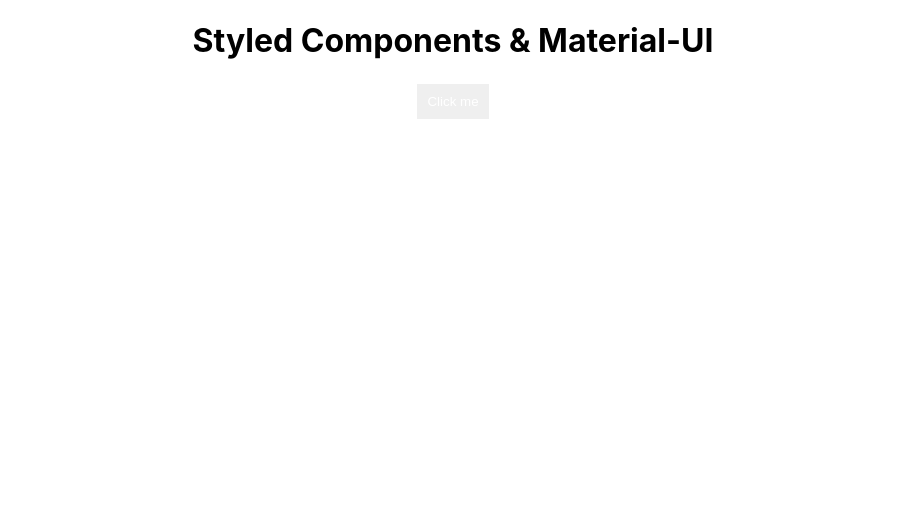
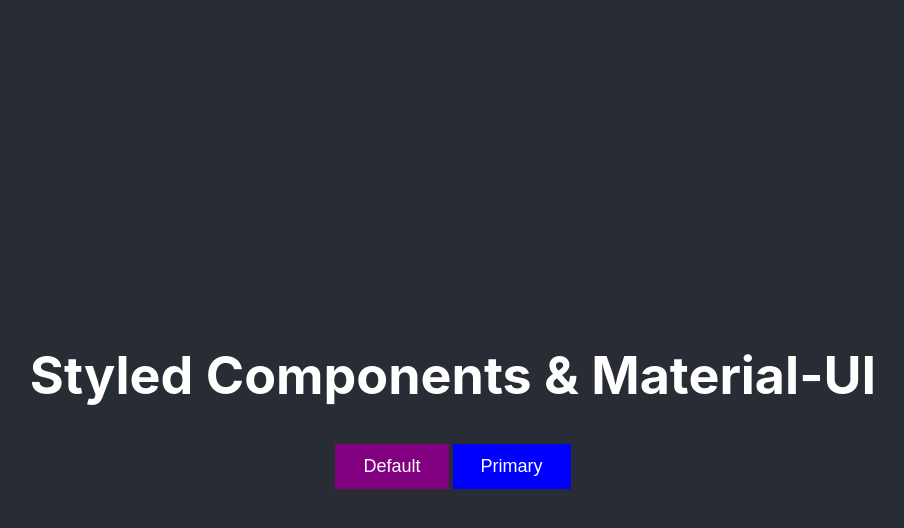
Before and after one commit to argun8394/styling_components, a React (Create React App) app: page / in a window 1280 px wide. Shown: the top 528 px of the page, without its empty margins (187-1091 px from the left). Built offline with nearby package versions, Linux system fonts and the light colour scheme.

Commit message:
styling_components-->import_Button

```diff
--- a/src/App.js
+++ b/src/App.js
@@ -1,12 +1,18 @@
 import logo from './logo.svg';
 import './App.css';
-import { Button } from './components/styled-comp/button/Button.styles';
+// import { Button } from './components/styled-comp/button/Button.styles';
+import StyledComponents from './components/styled-comp/index';
 
 function App() {
   return (
     <div className="App">
+      <header className="App-header">
      <h1>Styled Components & Material-UI</h1>
-     <Button>Click me</Button>
+     {/* <Button>Click me</Button>
+     <Button primary>Second</Button> */}
+     <StyledComponents/>{/*App.js kalabalık olmaması açısından yukarıdaki kullanım yerine bu kullanım tercih edilmelidir */}
+
+     </header>
     </div>
   );
 }
--- a/src/components/styled-comp/button/Button.styles.js
+++ b/src/components/styled-comp/button/Button.styles.js
@@ -4,5 +4,10 @@
 border:none;
 margin:2px;
 color:#fff;
-padding:10px;
+padding:12px 28px;
+text-align:center;
+display:inline-block;
+cursor:pointer;
+font-size:18px;
+background-color: ${props => props.primary ? "blue" : "purple"};
 `;
--- /dev/null
+++ b/src/components/styled-comp/index.js
@@ -0,0 +1,14 @@
+import React from "react";
+import {Button} from "../styled-comp/button/Button.styles";
+
+ const StyledComponents = ()=>{
+    return(
+        <div>
+            <Button>Default</Button>
+            <Button primary>Primary</Button>
+        </div>
+    );
+};
+
+
+export default StyledComponents;
```
